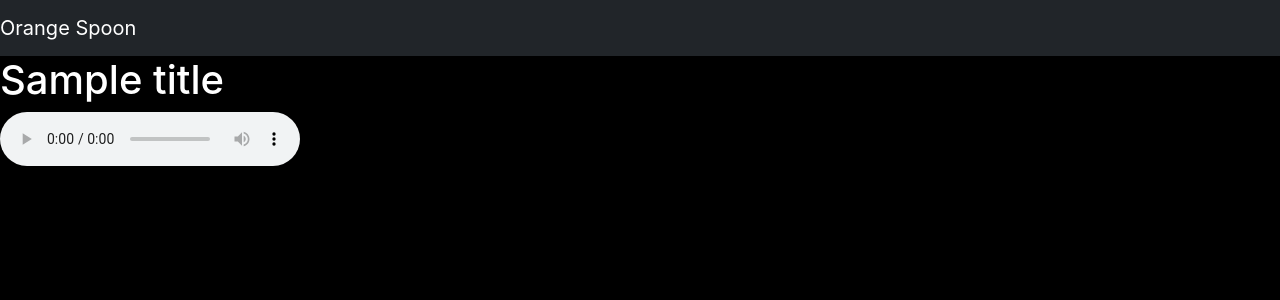
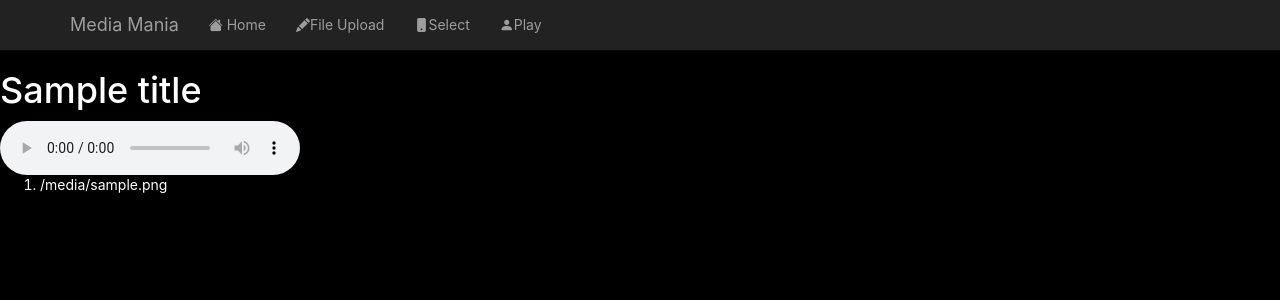
Before and after one commit to mizaagi/orange-spoon, a Flask app: template templates/play.html in a window 1280 px wide. Shown: the top 300 px of the page. Run offline with Flask 3, Linux system fonts and the light colour scheme; the template is opened without the code that fills it: most values are stand-ins (such as "Sample title", 1, 10 or a date in 2020); some libraries are stand-ins or nearby versions.

Commit message:
MEDIA PLAYER 1.0 COMPLETE!
Co-authored-by: Owen White <O-white1@users.noreply.github.com>

```diff
--- a/app.py
+++ b/app.py
@@ -8,7 +8,7 @@ app = Flask(__name__)
 
 
 
-@app.route("/", methods=['GET', 'POST'])
+@app.route("/fileupload", methods=['GET', 'POST'])
 def file_upload():
     if request.method == "POST":
         playlist = "uploadedSongs" # Sets default "playlist" as a simple uploadedSongs folder, not a playlist at all
@@ -35,9 +35,9 @@ open("file.txt", 'a').write("songname.mp3")
 with open("{{playlistname}}" + ".txt", 'a') # {{playlistname}} get the playlist name from the variable assigned as such
 """
 
-@app.route("/playlists")
+@app.route("/")
 def playlists():
-    return render_template("playlists.html")
+    return render_template("index.html")
 
 def get_date():
     return datetime.now()
@@ -69,3 +69,13 @@ def new_playlist(playlist_name, contents=[]):
 def play():
     files = os.listdir("static/audioFiles")
     return render_template("play.html", title="Play", files=files)
+
+@app.route("/select", methods=['GET', 'POST'])
+def select():
+    lop = os.listdir("static/playlists")
+    if request.method == "POST":
+        playlist = request.form['select']
+        with open("static/playlists/" + playlist, "r") as f:
+            files = f.readlines()
+            return render_template("play.html", title="Play", files=files)
+    return render_template("select_playlist.html", title="Select Playlist", playlists=lop)
--- a/static/fileupload.css
+++ b/static/fileupload.css
@@ -72,3 +72,13 @@ code {
     height: 40%;
     width: 40%;
 }
+#middle {
+    align-items: center;
+    margin-right: 50%;
+}
+#select {
+    color: black;
+}
+button {
+    color: black;
+}
--- a/static/playlists/Jerry.txt
+++ /dev/null
@@ -1,2 +0,0 @@
-W Track.mp3
-W Track.mp3
--- a/static/playlists/QWERTEY.txt
+++ /dev/null
@@ -1 +0,0 @@
-One for the Ages.mp3
--- a/static/playlists/bahethseheasrh.txt
+++ /dev/null
@@ -1,2 +0,0 @@
-Stage 1 Theme_.mp3
-Stage 1 Theme_.mp3
--- a/static/playlists/blah.txt
+++ /dev/null
@@ -1,2 +0,0 @@
-Cyanocitta_cristata_-_Blue_Jay_-_XC109601.ogg
-Cyanocitta_cristata_-_Blue_Jay_-_XC109601.ogg
--- a/static/playlists/greenswaws.txt
+++ /dev/null
@@ -1,4 +0,0 @@
-Stage 1 Theme_.mp3
-Stage 1 Theme_.mp3
-Stage 1 Theme_.mp3
-Stage 1 Theme_.mp3
--- a/static/playlists/hallojaoderneinundbrotundweinundwasser.txt
+++ /dev/null
@@ -1 +0,0 @@
-Cyanocitta_cristata_-_Blue_Jay_-_XC109601.ogg
--- a/static/playlists/hello.txt
+++ /dev/null
@@ -1,2 +0,0 @@
-Stage 4 Theme_(1).mp3
-Stage 4 Theme_(1).mp3
--- a/static/playlists/qweqweqwe.txt
+++ /dev/null
@@ -1 +0,0 @@
-One for the Ages.mp3
--- a/static/playlists/szelogowski.txt
+++ /dev/null
@@ -1 +0,0 @@
-Ludwig_van_Beethoven_-_symphony_no._5_in_c_minor,_op._67_-_iii._allegro.ogg
--- a/static/playlists/txt.txt
+++ /dev/null
@@ -1,6 +0,0 @@
-Ludwig_van_Beethoven_-_symphony_no._5_in_c_minor,_op._67_-_iii._allegro.ogg
-Ludwig_van_Beethoven_-_symphony_no._5_in_c_minor,_op._67_-_iii._allegro.ogg
-Ludwig_van_Beethoven_-_symphony_no._5_in_c_minor,_op._67_-_iii._allegro.ogg
-Ludwig_van_Beethoven_-_symphony_no._5_in_c_minor,_op._67_-_iii._allegro.ogg
-Ludwig_van_Beethoven_-_symphony_no._5_in_c_minor,_op._67_-_iii._allegro.ogg
-Ludwig_van_Beethoven_-_symphony_no._5_in_c_minor,_op._67_-_iii._allegro.ogg
--- a/templates/navbar.html
+++ b/templates/navbar.html
@@ -1,8 +1,30 @@
-<nav class="navbar navbar-expand-md navbar-dark bg-dark">
-    <a class="navbar-brand" href="#">Orange Spoon</a>
-    <button class="navbar-toggler" type="button" data-toggle="collapse" data-target="#navbarNav">
-      <span class="navbar-toggler-icon"></span>
-    </button>
-    <div class="collapse navbar-collapse" id="navbarNav">
-    </div>
+<div class="container-fullwidth">
+  <nav class="navbar navbar-inverse navbar-static-top">
+      <!-- Use navbar-default instead of inverse for light theme -->
+      <div class="container">
+          <div class="navbar-header">
+              <button type="button" class="navbar-toggle collapsed"
+              data-toggle="collapse" data-target="#main-menu"
+              aria-expanded="false">
+                  <span class="sr-only">Toggle navigation</span>
+                  <span class="icon-bar"></span>
+                  <span class="icon-bar"></span>
+                  <span class="icon-bar"></span>
+              </button>
+              <a href="/" class="navbar-brand">Media Mania</a>
+
+
+
+
+          </div>
+          <div id="main-menu" class="collapse navbar-collapse">
+              <ul class="nav navbar-nav">
+                  <li><a href="/"><i class="bi bi-house-fill"></i> Home</a></li>
+                  <li><a href="/fileupload"><i class="bi bi-pencil-fill"></i>File Upload</a></li>
+                  <li><a href="/select"><i class="bi bi-phone-fill"></i>Select</a></li>
+                  <li><a href="/play"><i class="bi bi-person-fill"></i>Play</a></li>
+              </ul>
+          </div>
+      </div>
   </nav>
+</div>
--- a/templates/play.html
+++ b/templates/play.html
@@ -2,20 +2,45 @@
     <meta charset="utf-8">
     <meta name="viewport" content="width=device-width, initial-scale=1">
     <title>{{ title }}</title>
-    <link href="https://cdn.jsdelivr.net/npm/bootstrap@5.3.3/dist/css/bootstrap.min.css" rel="stylesheet" integrity="sha384-QWTKZyjpPEjISv5WaRU9OFeRpok6YctnYmDr5pNlyT2bRjXh0JMhjY6hW+ALEwIH" crossorigin="anonymous">
+    <link rel="stylesheet" href="https://maxcdn.bootstrapcdn.com/bootstrap/3.3.6/css/bootstrap.min.css">
+    <link rel="stylesheet" href="https://cdn.jsdelivr.net/npm/bootstrap-icons@1.9.1/font/bootstrap-icons.css" integrity="sha384-xeJqLiuOvjUBq3iGOjvSQSIlwrpqjSHXpduPd6rQpuiM3f5/ijby8pCsnbu5S81n" crossorigin="anonymous">
+    <script defer src="https://ajax.googleapis.com/ajax/libs/jquery/1.11.1/jquery.min.js"></script>
+    <script defer src="https://maxcdn.bootstrapcdn.com/bootstrap/3.3.6/js/bootstrap.min.js"></script>
     <link rel="stylesheet" href="{{ url_for('static', filename='fileupload.css') }}">
+
+    <style>
+        #allSongs li:hover {
+            cursor: pointer;
+            color: blue;
+        }
+    </style>
 <body>
     {% include 'navbar.html' %}
     <div id="container">
         <h1>{{ title }}</h1>
-        <audio controls src="{{ url_for('static', filename='audioFiles/' + files[0]) }}">
-            <!-- <source src="{{ url_for('static', filename='audioFiles/WTrack.mp3') }}" type="audio/mp3"> -->
-            {% for file in files %}
-                <source src="{{ url_for('static', filename='audioFiles/' + file) }}" type="audio/mp3">
-            {% endfor %}
+        <p id="songlabel"></p>
+        <audio id="player" controls src="{{ url_for('static', filename='audioFiles/' + files[0].strip()) }}">
             Your browser does not support this feature.
         </audio>
+
+        <ol id="allSongs">
+            {% for file in files %}
+                <li data-songsrc="{{ url_for('static', filename='audioFiles/' + file.strip()) }}" data-songname="{{file}}" onclick="playSong(this)" type="audio/mp3">{{file}}</li>
+            {% endfor %}
+        </ol>
     </div>
+    <script>
+        function playSong(songLI) {
+            var song = songLI.dataset.songsrc;
+            console.log(song);
+            const player = document.getElementById('player');
+            player.src = song;
+            player.load();
+            player.play();
+            var songlabel = document.getElementById('songlabel');
+            songlabel.innerText = songLI.dataset.songname + " is playing";
+        }
+    </script>
 </body>
 
 </html>
```
Also changed, not shown: templates/fileupload.html (+5 -5 lines), templates/index.html (+12 -16 lines), templates/select_playlist.html (added, +28 -0 lines).
